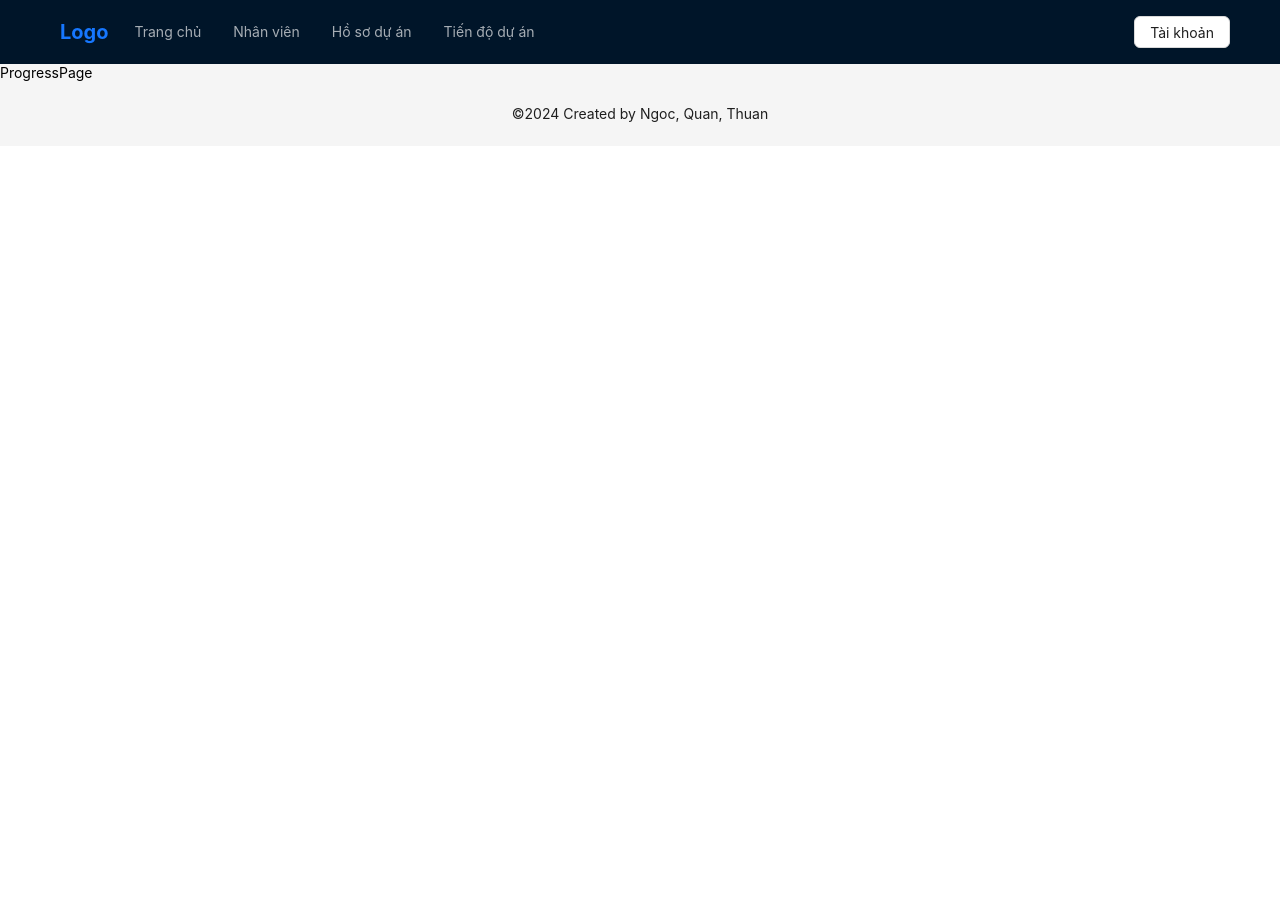
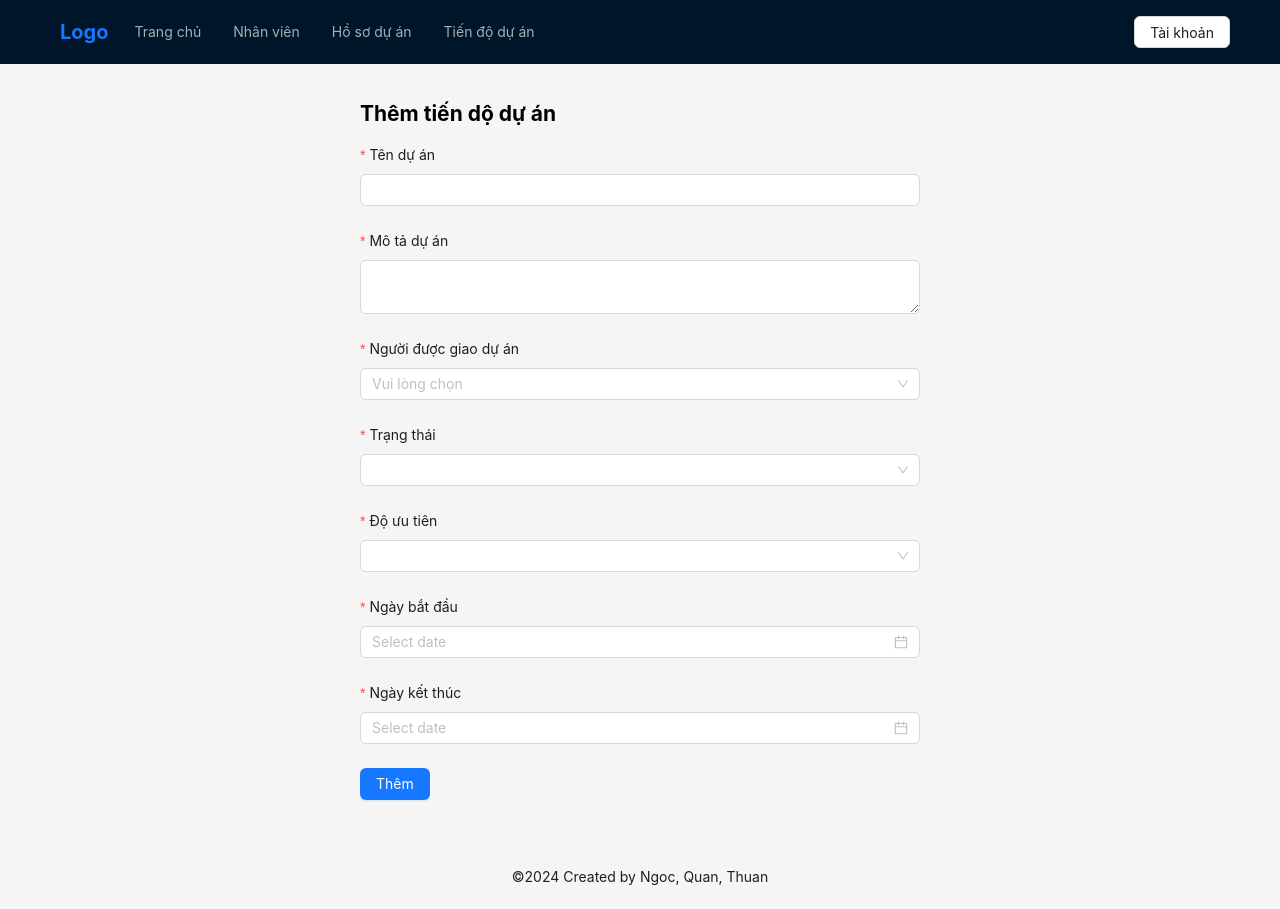
Before and after one commit to HongNgoc1408/QuanLyTienDoDuAn_Frontend, a React (Create React App) app: page /progress in a window 1280 px wide. Before the commit the page ends 800 px from the top, so only its background shows below. Built offline with nearby package versions, Linux system fonts and the light colour scheme.

Commit message:
them tien do du an

```diff
--- a/package.json
+++ b/package.json
@@ -10,6 +10,7 @@
     "@testing-library/user-event": "^13.5.0",
     "antd": "^5.17.3",
     "axios": "^1.7.2",
+    "moment": "^2.30.1",
     "react": "^18.3.1",
     "react-dom": "^18.3.1",
     "react-redux": "^9.1.2",
--- /dev/null
+++ b/src/components/ProgressComponent/ProgressForm.js
@@ -0,0 +1,135 @@
+import { Button, DatePicker, Form, Input, Select } from "antd";
+import React from "react";
+import moment from "moment";
+
+const ProgressForm = ({
+  options,
+  progress,
+  handleChange,
+  handleSubmit,
+  handleSelectChange,
+}) => {
+  return (
+    <Form
+      name="progress_form"
+      layout="vertical"
+      onFinish={handleSubmit}
+      initialValues={{
+        ...progress,
+        start_date: progress.start_date ? moment(progress.start_date) : null,
+        end_date: progress.end_date ? moment(progress.end_date) : null,
+      }}
+    >
+      <Form.Item
+        label="Tên dự án"
+        name="title"
+        rules={[{ required: true, message: "Vui lòng nhập tên dự án" }]}
+      >
+        <Input name="title" value={progress.title} onChange={handleChange} />
+      </Form.Item>
+
+      <Form.Item
+        label="Mô tả dự án"
+        name="description"
+        rules={[{ required: true, message: "Vui lòng nhập mô tả" }]}
+      >
+        <Input.TextArea
+          name="description"
+          value={progress.description}
+          onChange={handleChange}
+        />
+      </Form.Item>
+
+      <Form.Item
+        label="Người được giao dự án"
+        name="assigned_to"
+        rules={[
+          { required: true, message: "Vui lòng nhập người được giao dự án" },
+        ]}
+      >
+        <Select
+          mode="multiple"
+          allowClear
+          style={{ width: "100%" }}
+          name="assigned_to"
+          value={progress.assigned_to}
+          placeholder="Vui lòng chọn"
+          onChange={(value) => handleSelectChange("assigned_to", value)}
+          options={options}
+        />
+      </Form.Item>
+
+      <Form.Item
+        label="Trạng thái"
+        name="status"
+        rules={[{ required: true, message: "Vui lòng chọn trạng thái dự án" }]}
+      >
+        <Select
+          name="status"
+          onChange={(value) =>
+            handleChange({ target: { name: "status", value } })
+          }
+          options={[
+            { value: "not_started", label: "Chưa bắt đầu" },
+            { value: "in_progress", label: "Đang tiến hành" },
+            { value: "completed", label: "Hoàn thành" },
+            { value: "cancel", label: "Bị hủy" },
+          ]}
+        />
+      </Form.Item>
+
+      <Form.Item
+        label="Độ ưu tiên"
+        name="priority"
+        rules={[{ required: true, message: "Vui lòng nhập độ ưu tiên" }]}
+      >
+        <Select
+          name="priority"
+          onChange={(value) =>
+            handleChange({ target: { name: "priority", value } })
+          }
+          options={[
+            { value: "low", label: "Thấp" },
+            { value: "medium", label: "Trung bình" },
+            { value: "high", label: "Cao" },
+          ]}
+        />
+      </Form.Item>
+      <Form.Item
+        label="Ngày bắt đầu"
+        name="start_date"
+        rules={[{ required: true, message: "Vui lòng nhập ngày bắt đầu" }]}
+      >
+        <DatePicker
+          style={{ width: "100%" }}
+          name="start_date"
+          onChange={(date, dateString) =>
+            handleChange({ target: { name: "start_date", value: dateString } })
+          }
+        />
+      </Form.Item>
+
+      <Form.Item
+        label="Ngày kết thúc"
+        name="end_date"
+        rules={[{ required: true, message: "Vui lòng nhập ngày kết thúc" }]}
+      >
+        <DatePicker
+          style={{ width: "100%" }}
+          name="end_date"
+          onChange={(date, dateString) =>
+            handleChange({ target: { name: "end_date", value: dateString } })
+          }
+        />
+      </Form.Item>
+
+      <Form.Item>
+        <Button type="primary" htmlType="submit">
+          Thêm
+        </Button>
+      </Form.Item>
+    </Form>
+  );
+};
+
+export default ProgressForm;
--- a/src/pages/HomePage/HomePage.js
+++ b/src/pages/HomePage/HomePage.js
@@ -1,5 +1,4 @@
 import React from "react";
-// import ContentComponent from "../../components/ContentComponent";
 
 const HomePage = () => {
   return <div>HomePage</div>;
--- a/src/pages/ProgressPage/ProgressPage.js
+++ b/src/pages/ProgressPage/ProgressPage.js
@@ -1,7 +1,96 @@
-import React from "react";
+import React, { useState } from "react";
+import ProgressForm from "../../components/ProgressComponent/ProgressForm";
+import { addProgress } from "../../services/ProgressService";
+import { Alert, Space } from "antd";
 
 const ProgressPage = () => {
-  return <div>ProgressPage</div>;
+  const [alert, setAlert] = useState({ type: "", message: "", visible: false });
+  const [progress, setProgress] = useState({
+    title: "",
+    description: "",
+    assigned_to: [],
+    status: "",
+    priority: "",
+    start_date: "",
+    end_date: "",
+  });
+
+  const options = [
+    { label: "Option 1", value: "1" },
+    { label: "Option 2", value: "2" },
+  ];
+
+  const handleChange = (e) => {
+    const { name, value } = e.target;
+    setProgress((prevProgress) => ({
+      ...prevProgress,
+      [name]: value,
+    }));
+  };
+
+  const handleSelectChange = (name, value) => {
+    setProgress((prevProgress) => ({
+      ...prevProgress,
+      [name]: value,
+    }));
+  };
+  const handleClose = () => {
+    setAlert((prevAlert) => ({
+      ...prevAlert,
+      visible: false,
+    }));
+  };
+
+  const handleSubmit = () => {
+    addProgress(progress)
+      .then(() => {
+        setAlert({
+          type: "success",
+          message: "Thêm tiến độ dự án thành công",
+          visible: true,
+        });
+        console.log("Thêm tiến độ dự án thành công");
+      })
+      .catch((error) => {
+        setAlert({
+          type: "error",
+          message: "Có lỗi xảy ra khi thêm tiến độ dự án",
+          visible: true,
+        });
+        console.error("Error:", error);
+      });
+  };
+
+  return (
+    <div>
+      <div style={{ padding: "20px", maxWidth: "600px", margin: "0 auto" }}>
+        <h2>Thêm tiến dộ dự án</h2>
+        {alert.visible && (
+          <Space
+            direction="vertical"
+            style={{
+              width: "100%",
+              marginBottom: "20px",
+            }}
+          >
+            <Alert
+              message={alert.message}
+              type={alert.type}
+              closable
+              onClose={handleClose}
+            />
+          </Space>
+        )}
+        <ProgressForm
+          options={options}
+          progress={progress}
+          handleChange={handleChange}
+          handleSubmit={handleSubmit}
+          handleSelectChange={handleSelectChange}
+        />
+      </div>
+    </div>
+  );
 };
 
 export default ProgressPage;
--- /dev/null
+++ b/src/services/ProgressService.js
@@ -0,0 +1,14 @@
+import axios from "axios";
+
+// Thiết lập base URL
+axios.defaults.baseURL = "http://localhost:3001/api";
+
+export const addProgress = async (progressData) => {
+  try {
+    const response = await axios.post("/progress/add", progressData);
+    return response.data;
+  } catch (error) {
+    console.error("Lỗi tạo dự án:", error);
+    throw error;
+  }
+};
```
Also changed, not shown: 1 other file (tests, documents, lock files or other folders).
